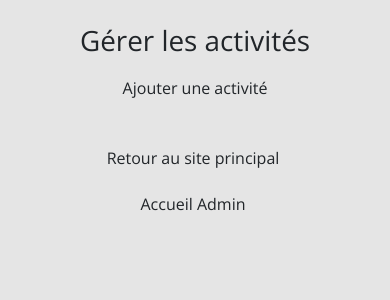
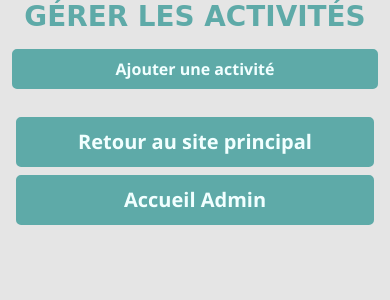
Before and after one commit to WildCodeSchool/orleans-php-202103-project-tempsloisirs, a PHP site: template src/View/Admin/Activity/index.html.twig in a window 390 px wide. Shown: the top 300 px of the page. Run offline with PHP 8.4, Linux system fonts and the light colour scheme; the template is opened without the code that fills it, so the values that code supplies are empty; some libraries are stand-ins or nearby versions; some web fonts are replaced.

Commit message:
Pulled dev, harmonised CSS and tweaked responsiveness

```diff
--- a/src/View/Admin/Activity/index.html.twig
+++ b/src/View/Admin/Activity/index.html.twig
@@ -8,36 +8,34 @@
     <!--Bootstrap: remove once merged-->
     <link href="https://cdn.jsdelivr.net/npm/bootstrap@5.0.0-beta3/dist/css/bootstrap.min.css" rel="stylesheet" integrity="sha384-eOJMYsd53ii+scO/bJGFsiCZc+5NDVN2yr8+0RDqr0Ql0h+rP48ckxlpbzKgwra6" crossorigin="anonymous">
     <link href="/assets/css/style.css" rel="stylesheet">
+    <link href="/assets/css/admin.css" rel="stylesheet">
     <link href="/assets/css/admin_activities.css" rel="stylesheet">
 {% endblock %}
 
 {% block content %}
 
-<div class="container-fluid">
+<div class="container">
 
-    <header class="admin-header row d-flex justify-content-between mt-4">
-            <div class="col-12 col-sm-6 d-flex justify-content-center">
-                <h1 class="text-center">Gérer les activités</h1>
-            </div>
-            <div class="col-12 col-sm-6 d-flex justify-content-center">
-                <a class="btn primary-btn my-1 w-75" href="AdminActivity/add" role="button">Ajouter une activité</a>
-            </div>
+		<header class="admin-header d-flex justify-content-lg-between flex-lg-row align-items-lg-center flex-column px-lg-5 mb-lg-5 mb-3">
+			<h1 class="text-center h1">Gérer les activités</h1>
+			<a href="/AdminActivity/add" class="btn btn-primary mt-3">Ajouter une activité</a>
 		</header>
 
-    <div class="row row-cols-1 row-cols-md-5">
+    <div class="row row-cols-1 row-cols-md-2 row-cols-lg-3 row-cols-xl-4">
         {% for activity in activities %}
-        <div class="card-group col-12 col-sm">
+        <div class="col">
             <div class="card">
                 <img class="card-img-top h-50" src="https://picsum.photos/id/1/200/300" alt="Card image cap">
-                <div class="card-body d-flex flex-column justify-content-around">
+                <div class="card-body h-50 d-flex flex-column justify-content-around">
                     <h5 class="card-title">{{ activity.name }}</h5>
                     <p class="card-text">{{ activity.description }}</p>
+                    <p class="card-text">{{activity.price}}€</p>
                     <div class="row">
                         <div class="col d-flex flex-row justify-content-around">
-                                <a href="AdminActivity/edit" class="btn primary-btn align-self-end w-100 my-1">Editer</a>
+                            <a href="AdminActivity/edit" class="btn btn-primary align-self-end w-100 my-1">Editer</a>
                         </div>
                         <div class="col d-flex flex-row justify-content-around">
-                                <a href="AdminActivity/delete" class="btn delete align-self-end w-100 my-1">Supprimer</a>
+                            <a href="AdminActivity/delete" class="btn btn-danger delete align-self-end w-100 my-1">Supprimer</a>
                         </div>
                     </div>
                 </div>
@@ -46,13 +44,9 @@
         {% endfor %}
     </div>
 
-    <footer class="admin-footer row mt-4 d-flex justify-content-center">
-        <div class="col col-12 col-md-6 d-flex justify-content-center">
-            <a href="#" class="btn primary-btn w-75 me-1 my-1">Retour au site principal</a>
-        </div>
-        <div class="col col-12 col-md-6 d-flex justify-content-center">
-            <a href="#" class="btn primary-btn w-75 me-1 my-1">Accueil Admin</a>
-        </div>
+		<footer class="admin-footer d-flex justify-content-center flex-md-row flex-column mt-lg-5 mt-2">
+			<a href="#" class="btn btn-primary btn-lg mx-1 my-1">Retour au site principal</a>
+			<a href="#" class="btn btn-primary btn-lg mx-1 my-1">Accueil Admin</a>
 		</footer>
 
 
```
Lines whose indentation alone changed are shown as unchanged.
